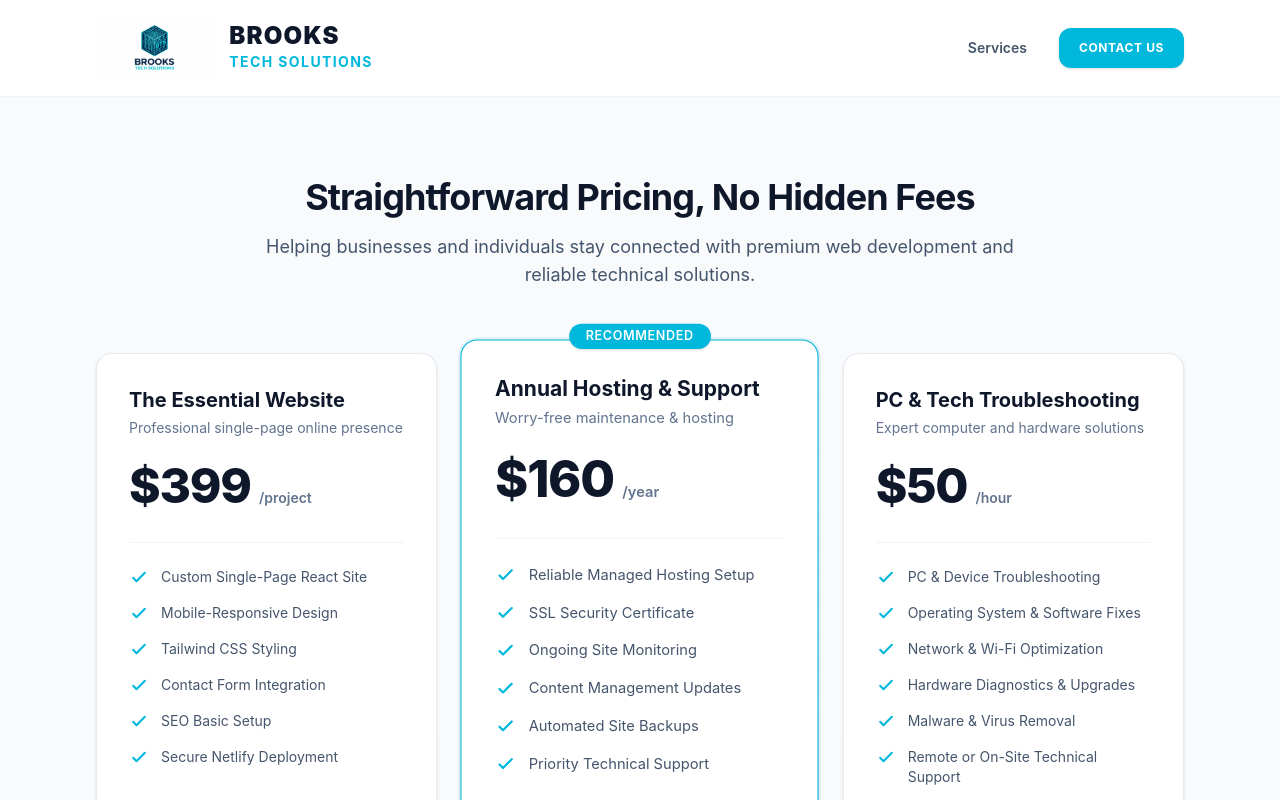
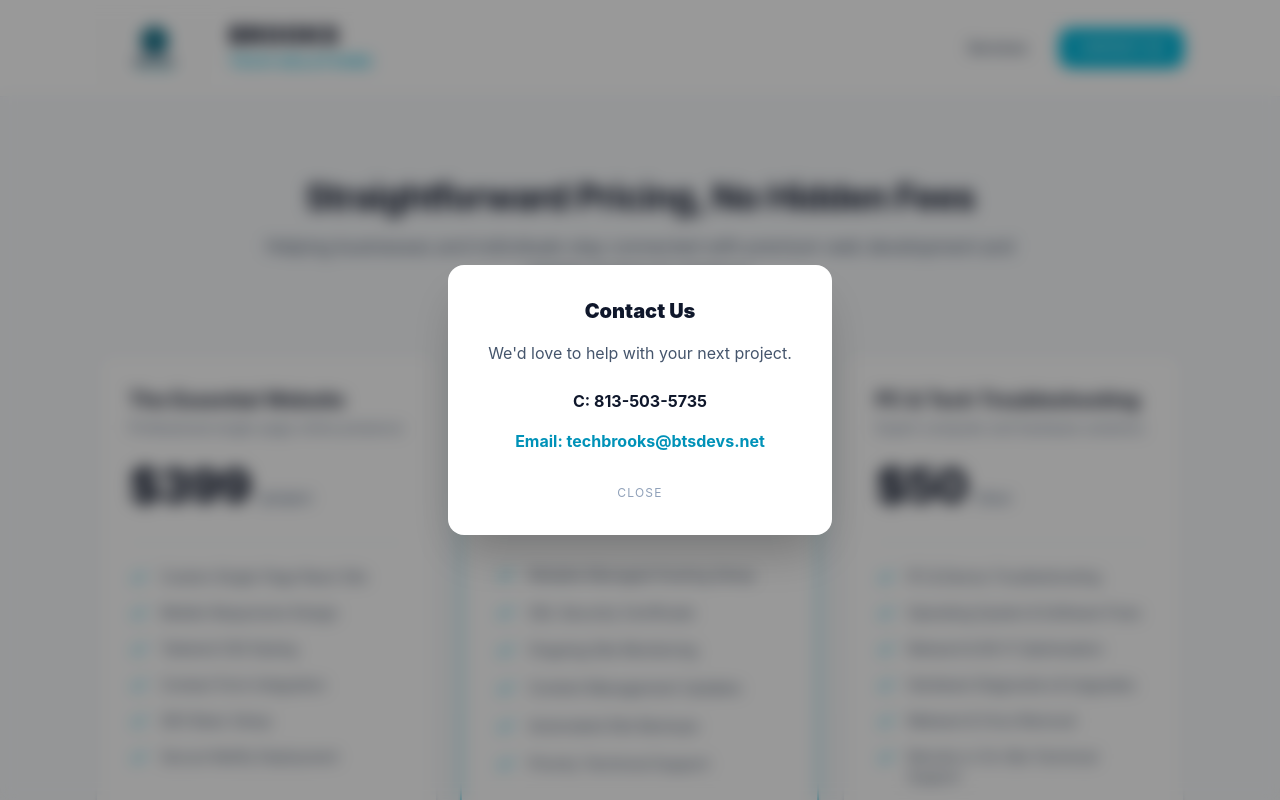
Before and after one commit to bbrooks37/btsdevs, a React (Vite) app: page / in a window 1280 px wide. Both pictures are taken after a click on the button "CONTACT US". Shown: the top 800 px of the page. Built offline with nearby package versions, Linux system fonts and the light colour scheme.

Commit message:
feat: updated contact information for App.tsx

```diff
--- a/src/App.tsx
+++ b/src/App.tsx
@@ -1,10 +1,11 @@
 // src/App.tsx
+import { useState } from 'react';
 import PricingSection from './components/PricingSection';
 
 export default function App() {
+  const [showContact, setShowContact] = useState(false);
+
   return (
-    /* The main wrapper now directly hosts the fixed background image to ensure it renders
-       underneath the transparent content layers without layer conflicts. */
     <div
       className="relative min-h-screen bg-slate-50 font-sans antialiased selection:bg-cyan-500 selection:text-white bg-center bg-no-repeat bg-fixed"
       style={{
@@ -13,10 +14,40 @@ export default function App() {
       }}
     >
 
+      {/* Contact Overlay */}
+      {showContact && (
+        <div
+          className="fixed inset-0 z-[100] flex items-center justify-center p-4 bg-black/40 backdrop-blur-sm"
+          onClick={() => setShowContact(false)}
+        >
+          <div
+            className="bg-white p-8 rounded-2xl shadow-2xl max-w-sm w-full text-center"
+            onClick={(e) => e.stopPropagation()}
+          >
+            <h3 className="text-xl font-black text-slate-900 mb-4">Contact Us</h3>
+            <p className="text-slate-600 mb-6">We'd love to help with your next project.</p>
+            <div className="space-y-4">
+              <a href="tel:813-503-5735" className="block text-slate-900 font-bold hover:text-cyan-600 hover:underline">
+                C: 813-503-5735
+              </a>
+              <a href="mailto:techbrooks@btsdevs.net" className="block text-cyan-600 font-bold hover:underline">
+                Email: techbrooks@btsdevs.net
+              </a>
+            </div>
+            <button
+              onClick={() => setShowContact(false)}
+              className="mt-8 text-slate-400 text-xs uppercase tracking-widest hover:text-slate-600"
+            >
+              Close
+            </button>
+          </div>
+        </div>
+      )}
+
       {/* Main UI Content Layer */}
       <div className="relative z-10 flex flex-col min-h-screen">
 
-        {/* Sticky Header with Cyan Accents */}
+        {/* Sticky Header */}
         <header className="w-full bg-white/90 backdrop-blur-md border-b border-slate-100 sticky top-0 z-50">
           <div className="max-w-7xl mx-auto py-4 px-6 sm:px-12 lg:px-24 flex justify-between items-center">
 
@@ -42,7 +73,10 @@ export default function App() {
               <a href="#services" className="text-sm font-semibold text-slate-600 hover:text-cyan-500 transition-colors">
                 Services
               </a>
-              <button className="bg-cyan-500 text-white text-xs font-bold uppercase tracking-wider px-5 py-3 rounded-xl hover:bg-cyan-600 transition-colors shadow-sm cursor-pointer">
+              <button
+                onClick={() => setShowContact(true)}
+                className="bg-cyan-500 text-white text-xs font-bold uppercase tracking-wider px-5 py-3 rounded-xl hover:bg-cyan-600 transition-colors shadow-sm cursor-pointer"
+              >
                 Contact Us
               </button>
             </nav>
```
